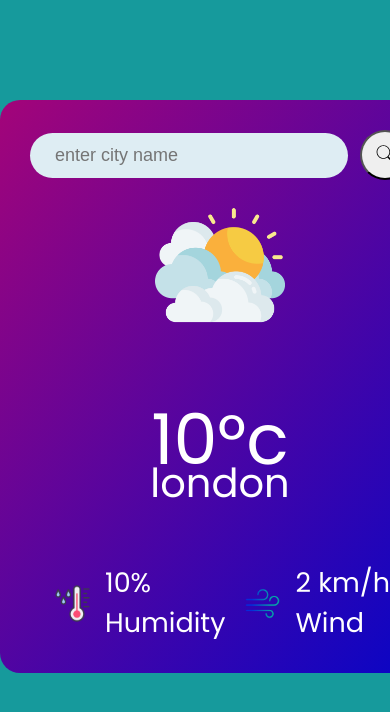
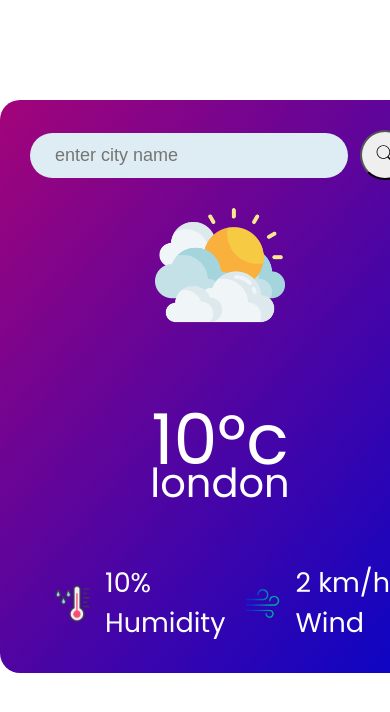
Before and after one commit to ChandanRx/Weather_App, a React (Vite) app: page / in a window 390 px wide. Shown: the top 712 px of the page. Built offline with nearby package versions, Linux system fonts and the light colour scheme.

Commit message:
Update index.css

```diff
--- a/src/index.css
+++ b/src/index.css
@@ -17,7 +17,7 @@
   width:100%;
   height: 100vh;
   padding-top: 50px;
-  background-color: #169a9c;
+  background-color: #fff;
 }
 
   .weather{
```
